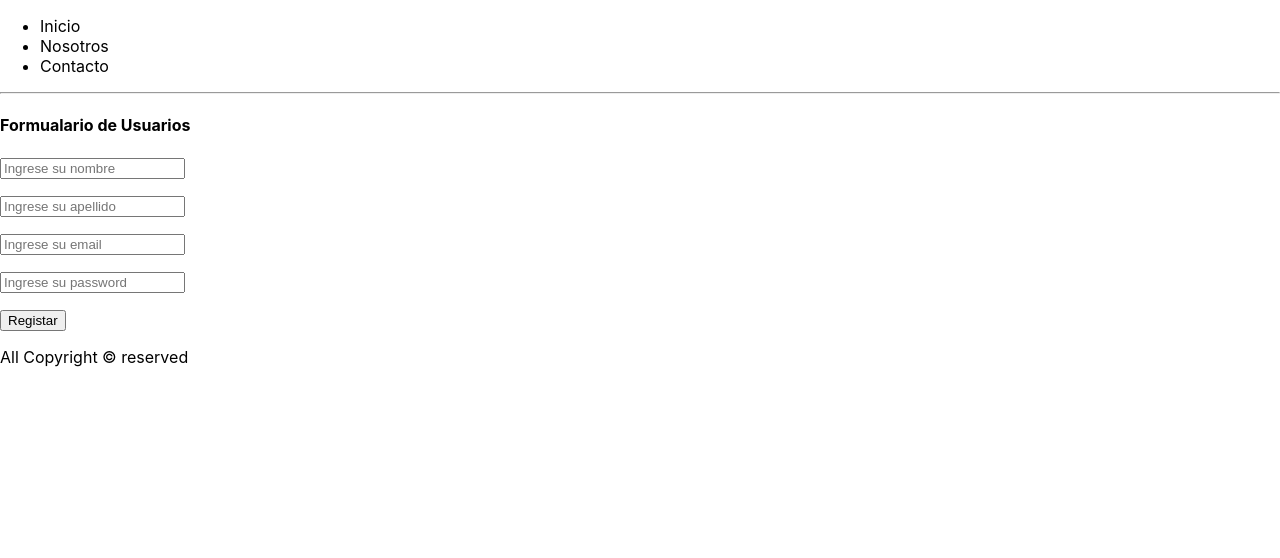
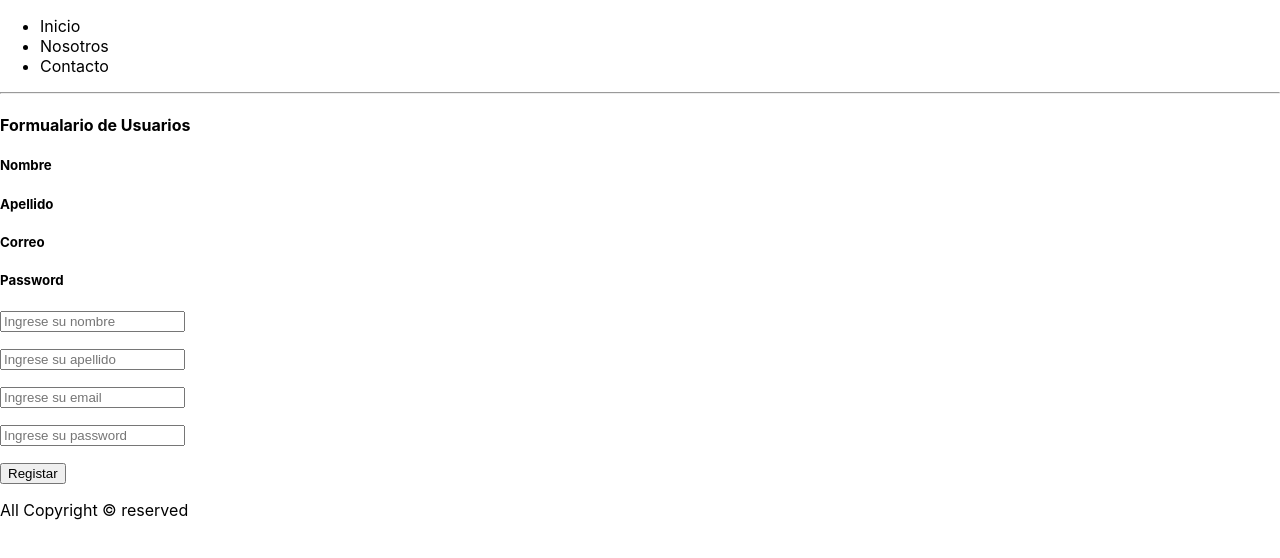
Before and after one commit to linder3hs/codigo13-react, a React (Create React App) app: page / in a window 1280 px wide. Shown: the top 558 px of the page. Built offline with nearby package versions, Linux system fonts and the light colour scheme.

Commit message:
react form

```diff
--- a/src/FormUser.js
+++ b/src/FormUser.js
@@ -1,19 +1,79 @@
+import { useState } from "react";
+
 const FormUser = () => {
+  // La otra forma en la cual podemos guardar los datos de los inputs
+  // es un objeto para ello necesitamos que los inputs tenga un name
+  // para que los name sirvan como un key el valor sea lo que se obtenga de
+  // los inputs
+
+  // ahora debemos crear una variable que tenga por default un objeto con los keys(name)
+  // pero que los values esten vacios
+  const [valorDeInputs, setValorInputs] = useState({
+    nombre: "",
+    apellido: "",
+    correo: "",
+    password: "",
+  });
+
+  // Ahora debemos construir una funcion que se encargue de almacenar los valores
+  // de los input en el objeto
+  const handleInputValues = (e) => {
+    // debemos extrar 2 cosas de event
+    // 1 el name de cada input
+    // 2 el value de cada input
+    // name = e.target.name
+    // value = e.target.value
+    const { name, value } = e.target;
+    // ...valorDeInputs: Es para hacer una copia del objeto actual y ademas estamos agregando
+    // el nuevo key y value que recibimos
+    // [name] recurden que name es una variable por ende para poder usarla como key
+    // debemos colocarla entra []
+    // value: El valor que estamos recibiendo de nuesto input
+    setValorInputs({
+      ...valorDeInputs,
+      [name]: value,
+    });
+  };
+
   return (
     <div>
       <form action="">
         <h4>Formualario de Usuarios</h4>
+        <h5>Nombre {valorDeInputs.nombre}</h5>
+        <h5>Apellido {valorDeInputs.apellido}</h5>
+        <h5>Correo {valorDeInputs.correo}</h5>
+        <h5>Password {valorDeInputs.password}</h5>
         <p>
-          <input type="text" placeholder="Ingrese su nombre" />
+          <input
+            type="text"
+            onChange={handleInputValues}
+            name="nombre"
+            placeholder="Ingrese su nombre"
+          />
         </p>
         <p>
-          <input type="text" placeholder="Ingrese su apellido" />
+          <input
+            type="text"
+            name="apellido"
+            onChange={handleInputValues}
+            placeholder="Ingrese su apellido"
+          />
         </p>
         <p>
-          <input type="email" placeholder="Ingrese su email" />
+          <input
+            type="email"
+            onChange={handleInputValues}
+            name="correo"
+            placeholder="Ingrese su email"
+          />
         </p>
         <p>
-          <input type="password" placeholder="Ingrese su password" />
+          <input
+            type="password"
+            name="password"
+            onChange={handleInputValues}
+            placeholder="Ingrese su password"
+          />
         </p>
         <p>
           <button type="submit">Registar</button>
```
